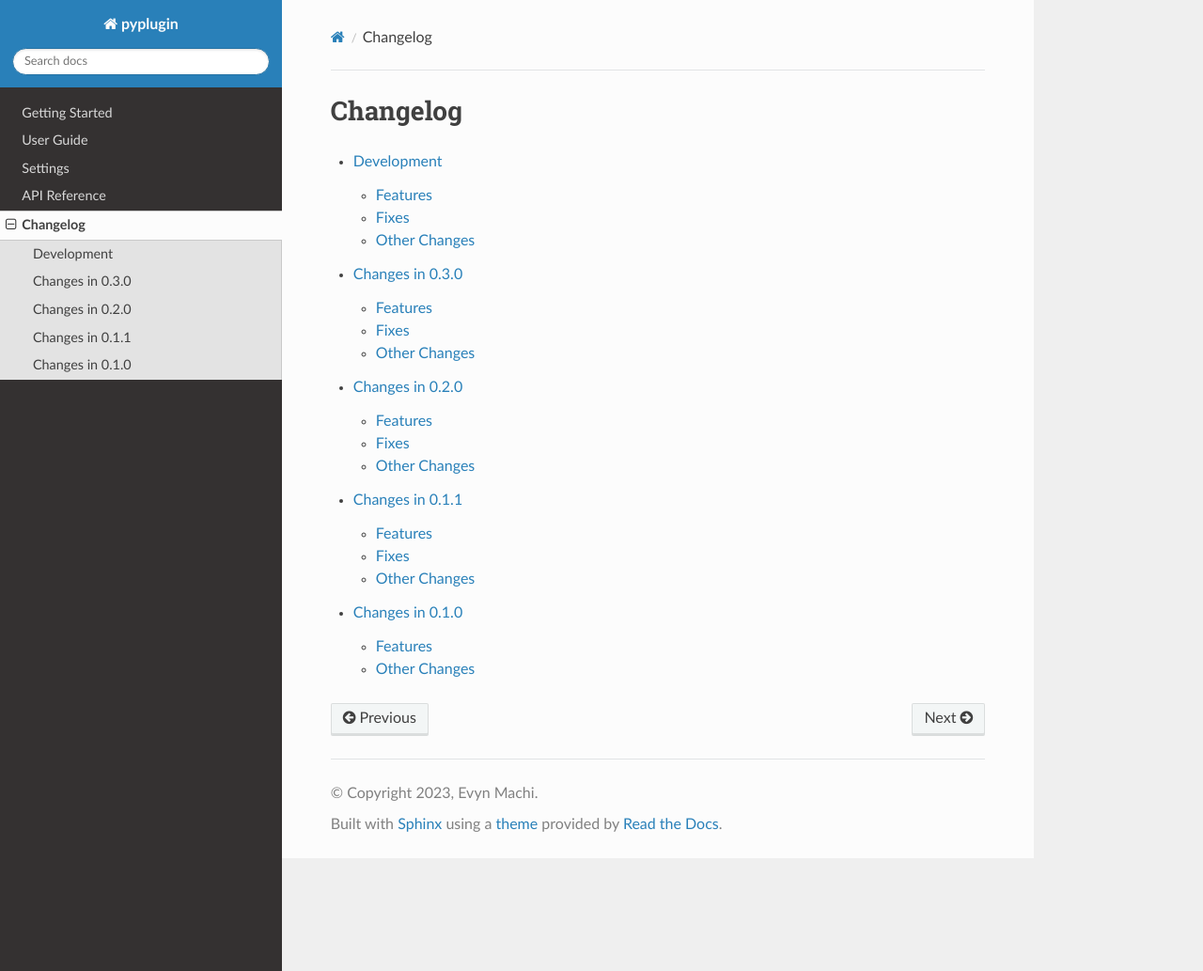
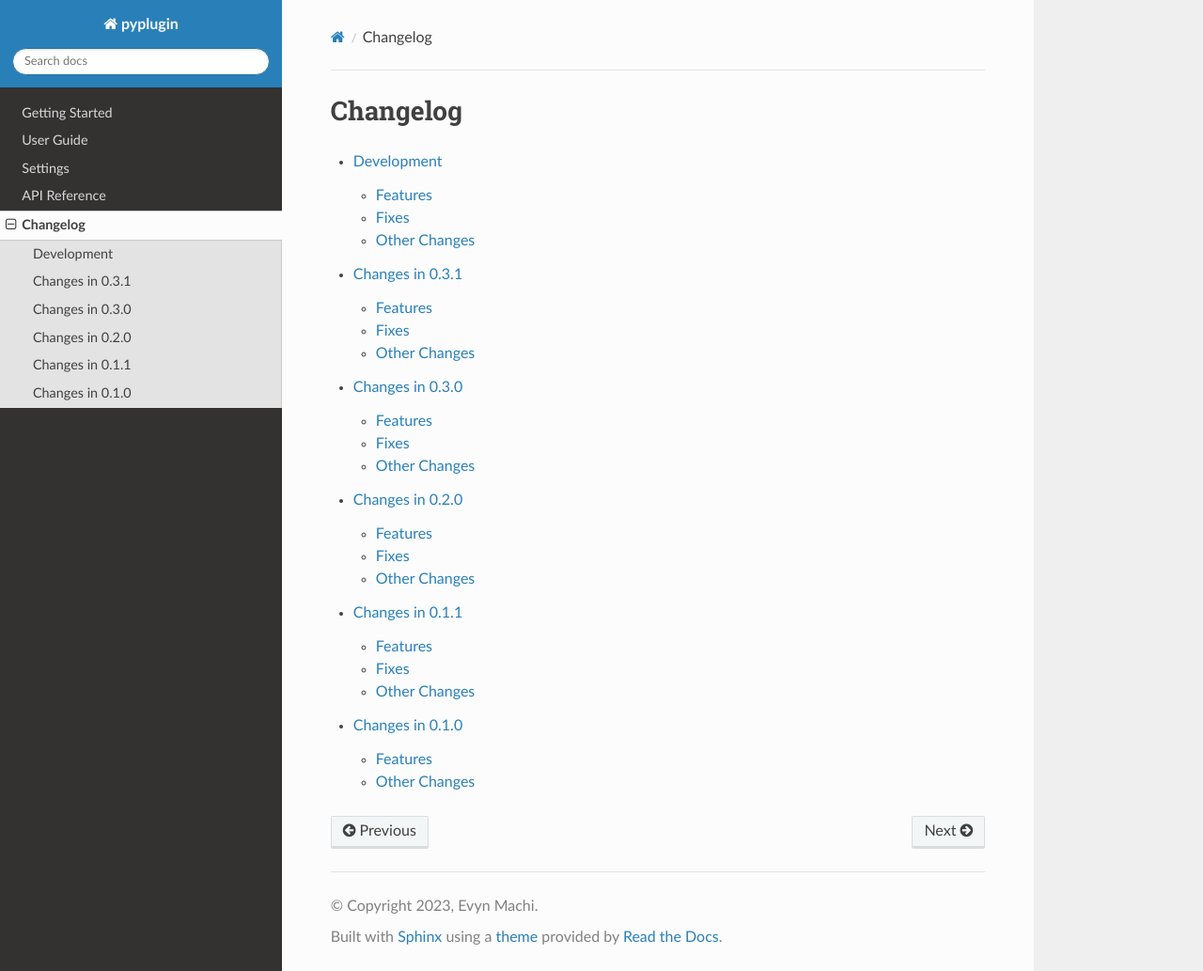
Before and after one commit to pyplugin/pyplugin, a Sphinx documentation site: the page built from docs/changelog.rst, in a window 1280 px wide and 1033 px high. Shown: the whole window at 94% size. Built offline with Sphinx 7.4.7 and the Read the Docs theme 2.0.0, drawn with Linux system fonts in a browser that asks for light colours.

Commit message:
rev to version 0.3.1

```diff
--- a/docs/changelog.rst
+++ b/docs/changelog.rst
@@ -5,6 +5,7 @@
    :maxdepth: 3
 
    changelog/development
+   changelog/changelog-0.3.1
    changelog/changelog-0.3.0
    changelog/changelog-0.2.0
    changelog/changelog-0.1.1
--- /dev/null
+++ b/docs/changelog/changelog-0.3.1.rst
@@ -0,0 +1,14 @@
+Changes in 0.3.1
+==========================
+
+Features
+---------
+
+Fixes
+------
+
+- Plugin dependent loading no longer passes in the plugin as a kwarg, but instead relies on
+  implicit passing of the instance.
+
+Other Changes
+--------------
--- a/docs/conf.py
+++ b/docs/conf.py
@@ -24,7 +24,7 @@
 author = "Evyn Machi"
 
 # The full version, including alpha/beta/rc tags
-release = "v0.3.0"
+release = "v0.3.1"
 
 
 # -- General configuration ---------------------------------------------------
--- a/pyproject.toml
+++ b/pyproject.toml
@@ -4,7 +4,7 @@
 
 [project]
 name = "pyplugin"
-version = "0.3.0"
+version = "0.3.1"
 authors = [
   { name="Evyn Machi", email="evyn.machi@gmail.com" },
 ]
```
Also changed, not shown: README.md (+1 -1 lines).
